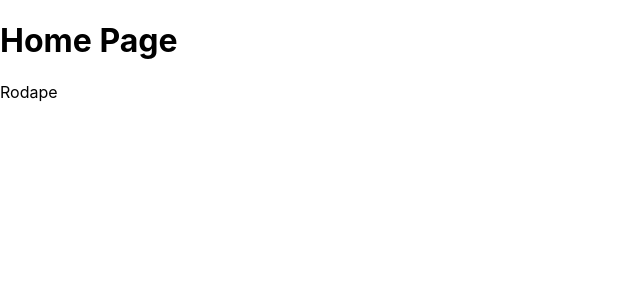
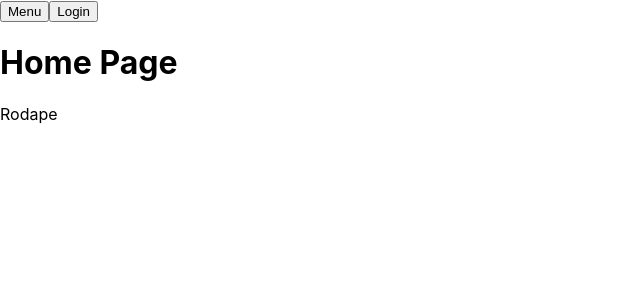
Before and after one commit to artphil/giope-app, a Next.js app: page / in a window 1280 px wide. Shown: the top 300 px of the page, without its empty margins (0-640 px from the left). Built offline with nearby package versions, Linux system fonts and the light colour scheme.

Commit message:
extraindo pagina home

```diff
--- a/pages/index.tsx
+++ b/pages/index.tsx
@@ -1,27 +1,12 @@
 import type { NextPage } from 'next'
 import Head from 'next/head'
 import Image from 'next/image'
+import Home from '../src/telas/Home'
 
-const Home: NextPage = () => {
-  return (
-    <div>
-      <Head>
-        <title>Create Next App</title>
-        <meta name="description" content="Generated by create next app" />
-        <link rel="icon" href="/favicon.ico" />
-      </Head>
-
-      <main>
-        <h1>
-          Home Page
-        </h1>
-      </main>
-
-      <footer>
-		Rodape
-      </footer>
-    </div>
-  )
+const HomePage: NextPage = () => {
+	return (
+		<Home />
+	)
 }
 
-export default Home
+export default HomePage
--- /dev/null
+++ b/src/telas/Home/index.tsx
@@ -0,0 +1,27 @@
+import Head from "next/head";
+import Navbar from "../../padroes/Navbar";
+
+function Home() {
+	return (
+		<>
+			<Head>
+				<title>Create Next App</title>
+				<meta name="description" content="Generated by create next app" />
+				<link rel="icon" href="/favicon.ico" />
+			</Head>
+
+			<Navbar />
+
+			<main>
+				<h1>
+					Home Page
+				</h1>
+			</main>
+
+			<footer>
+				Rodape
+			</footer></>
+	);
+}
+
+export default Home;
```
